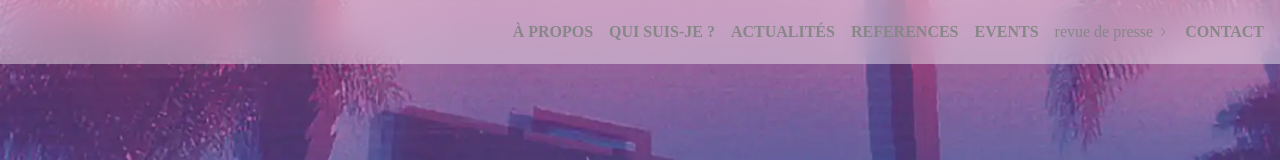
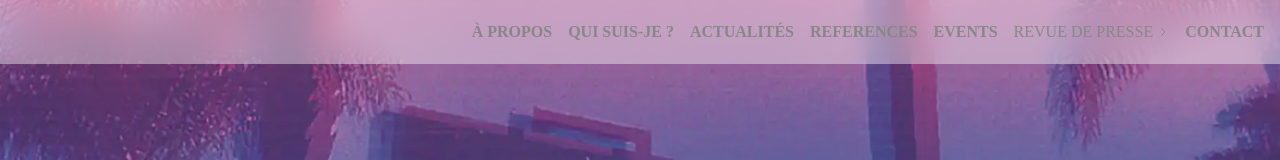
Before and after one commit to jimeye/blondie.paris, a Next.js app: page / in a window 1280 px wide. Shown: the top 160 px of the page. Built offline with nearby package versions, Linux system fonts and the light colour scheme; no server answers; a web font is replaced by a local one.

Commit message:
fix: ajouter la classe uppercase au span contenant 'REVUE DE PRESSE' - Résoudre le conflit avec la règle CSS qui force les span en minuscules - Assurer que le texte s'affiche en majuscules malgré text-transform: lowercase sur span

```diff
--- a/components/Navigation.js
+++ b/components/Navigation.js
@@ -64,7 +64,7 @@ export default function Navigation({ hideLogo = false, centerMenu = false, trans
             {/* Menu Presse avec sous-menu */}
             <div className="relative group">
               <div className="disco-link text-[#878787] hover:text-[#FFB6C1] transition-colors uppercase text-sm sm:text-sm lg:text-base cursor-pointer font-semibold">
-                <span className="inline-flex items-center">
+                <span className="inline-flex items-center uppercase">
                   REVUE DE PRESSE
                   <svg className="w-3 h-3 ml-1 transition-transform duration-200 group-hover:rotate-90" fill="none" stroke="currentColor" viewBox="0 0 24 24">
                     <path strokeLinecap="round" strokeLinejoin="round" strokeWidth={2} d="M9 5l7 7-7 7" />
```
